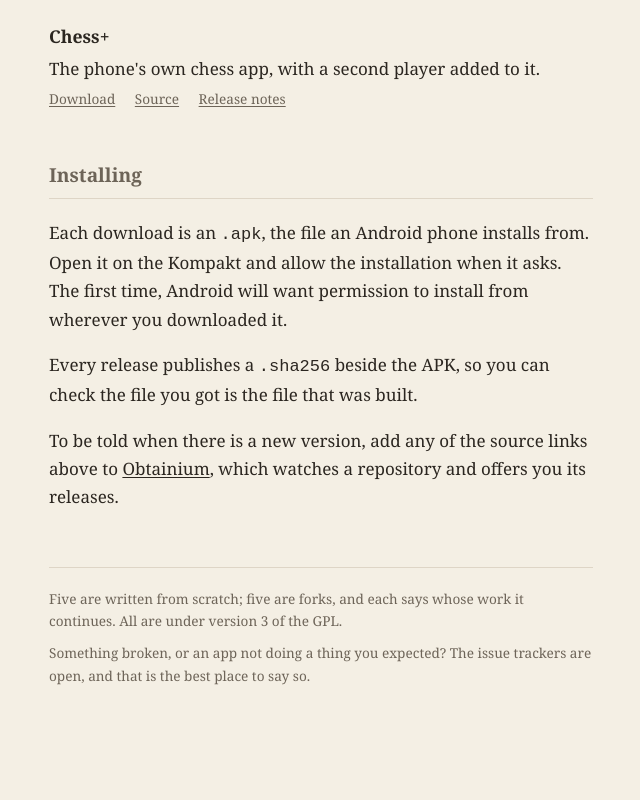
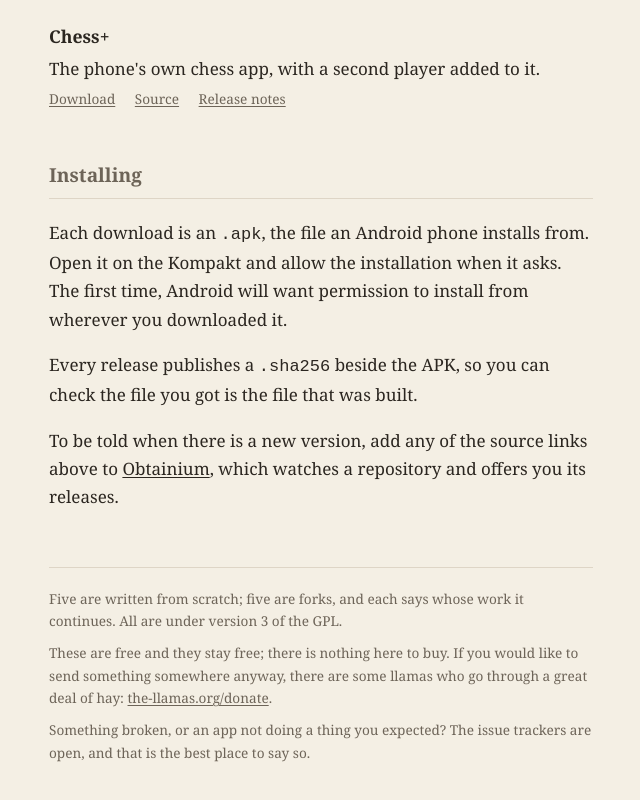
Before and after one commit to wanderwildwood/wanderwildwood.github.io, a plain HTML site: page index.html in a window 1280 px wide. Shown: the part 2773-3573 px from the top of the page, without its empty margins (319-959 px from the left). Before the commit the page ends 3550 px from the top, so only its background shows below. Drawn offline with Linux system fonts and the light colour scheme.

Commit message:
Add a note about the llamas

```diff
--- a/index.html
+++ b/index.html
@@ -270,6 +270,10 @@ offers you its releases.</p>
 <footer>
 <p>Five are written from scratch; five are forks, and each says whose work it continues. All
 are under version 3 of the GPL.</p>
+<p>These are free and they stay free; there is nothing here to buy. If you would like to send
+something somewhere anyway, there are some llamas who go through
+a great deal of hay: <a href="https://square.link/u/AGu8oT10">the-llamas.org/donate</a>.</p>
+
 <p>Something broken, or an app not doing a thing you expected? The issue trackers are open, and
 that is the best place to say so.</p>
 </footer>
```
